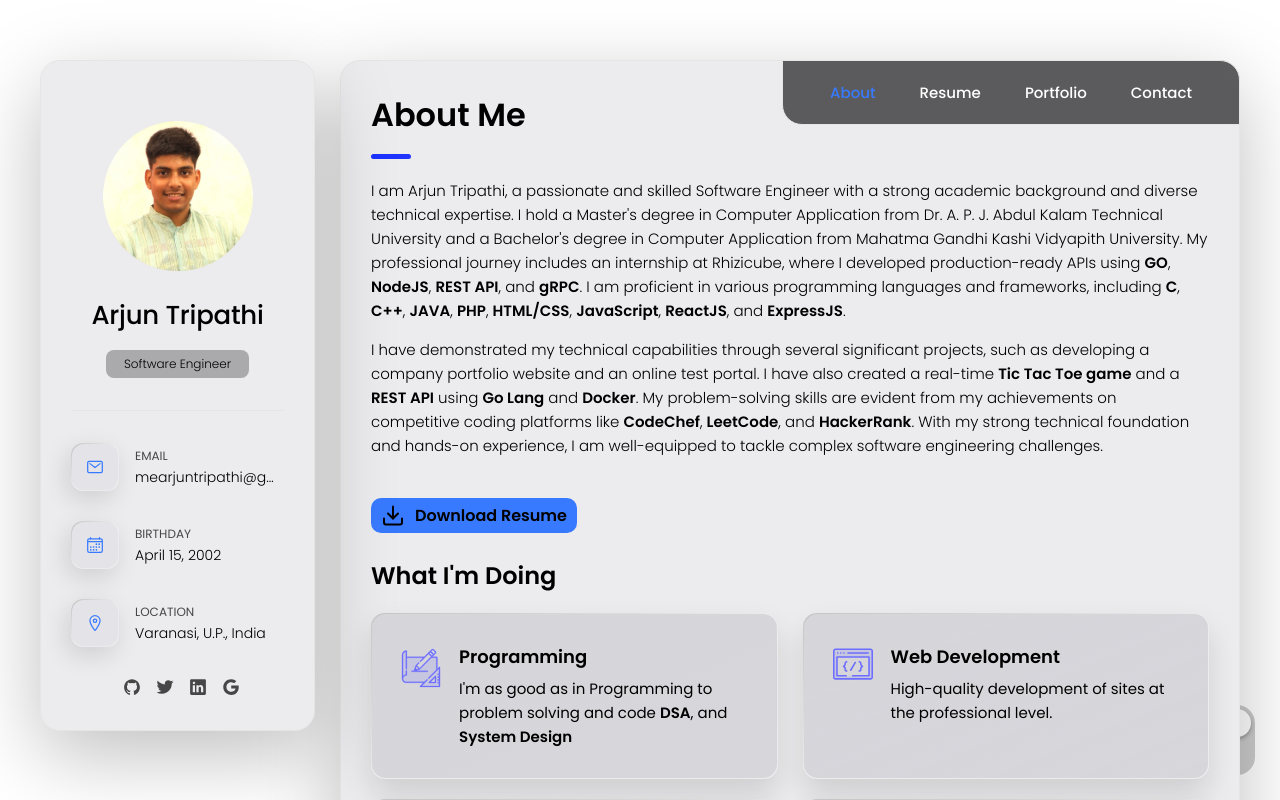
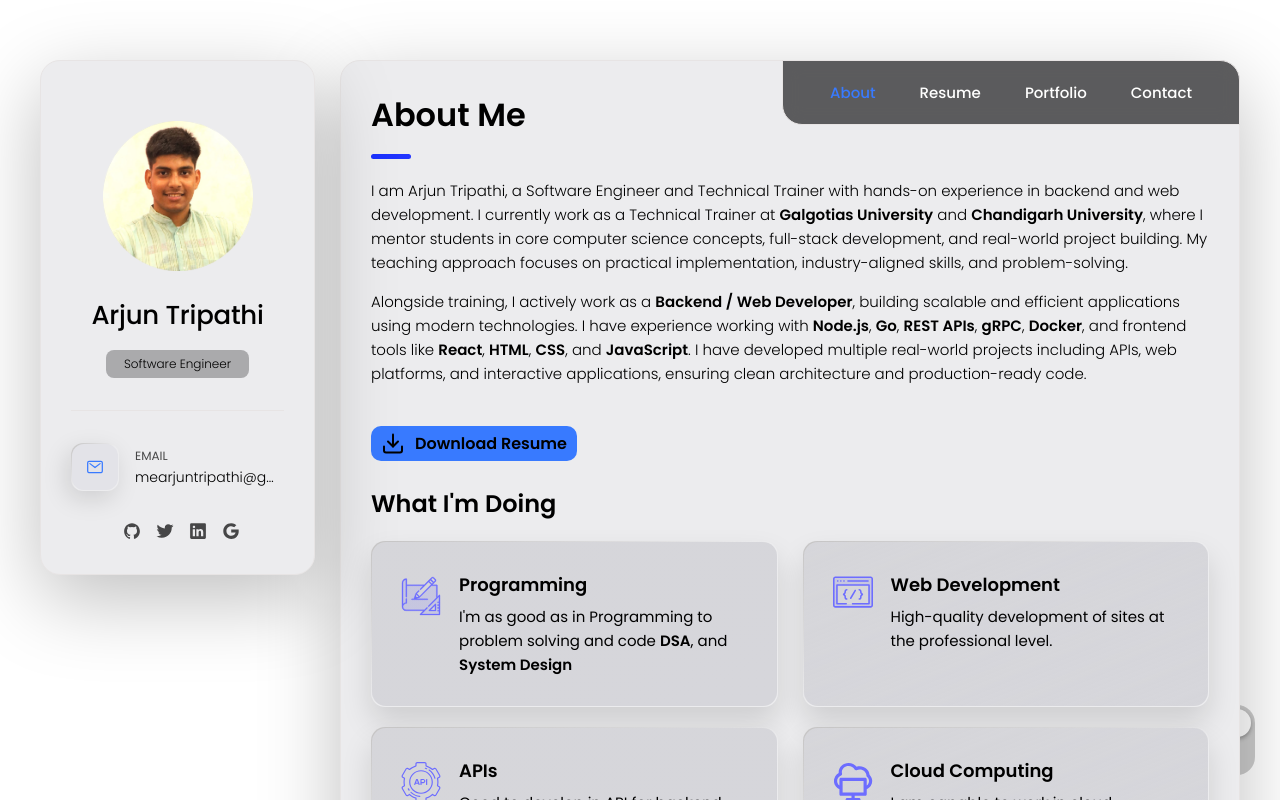
Before and after one commit to mearjuntripathi/portfolio, a React (Create React App) app: page / in a window 1280 px wide. Shown: the top 800 px of the page. Built offline with nearby package versions, Linux system fonts and the light colour scheme.

Commit message:
content update

```diff
--- a/src/components/Components.jsx
+++ b/src/components/Components.jsx
@@ -11,7 +11,7 @@ function SidebarInfo() {
         elementToggleFunc(sidebar);
     }
     return <div className="sidebar-info">
-        <figure className="avatar-box" style={{borderRadius :"50%"}}>
+        <figure className="avatar-box" style={{ borderRadius: "50%" }}>
             <img src={Introduction.profile} alt={Introduction.name} width="80" />
         </figure>
 
@@ -86,7 +86,7 @@ function SidebarInfoMore() {
                 link="tel:+918887135297"
                 displayText="+91 8887135297"
             /> */}
-            <ContactItem
+            {/* <ContactItem
                 icon="calendar-outline"
                 name="Birthday"
                 time
@@ -98,7 +98,7 @@ function SidebarInfoMore() {
                 name="Location"
                 address
                 displayText="Varanasi, U.P., India"
-            />
+            /> */}
 
         </ul>
 
--- a/src/information.js
+++ b/src/information.js
@@ -50,25 +50,20 @@ const SocialAccount = {
 
 const AboutMe = {
     about_text: `<p>
-            I am Arjun Tripathi, a passionate and skilled Software Engineer with a strong academic background and
-            diverse technical expertise. I hold a Master's degree in Computer Application from Dr. A. P. J. Abdul Kalam
-            Technical University and a Bachelor's degree in Computer Application from Mahatma Gandhi Kashi Vidyapith
-            University. My professional journey includes an internship at Rhizicube, where I developed production-ready
-            APIs using <b>GO</b>, <b>NodeJS</b>, <b>REST API</b>, and <b>gRPC</b>. I am proficient in various
-            programming languages and
-            frameworks, including <b>C</b>, <b>C++</b>, <b>JAVA</b>, <b>PHP</b>, <b>HTML/CSS</b>, <b>JavaScript</b>,
-            <b>ReactJS</b>, and <b>ExpressJS</b>.
-          </p>
-          <p>
-            I have demonstrated my technical capabilities through several significant projects, such as developing a
-            company portfolio website and an online test portal. I have also created a real-time <b>Tic Tac Toe game</b>
-            and a
-            <b>REST API</b> using <b>Go Lang</b> and <b>Docker</b>. My problem-solving skills are evident from my
-            achievements on competitive
-            coding platforms like <b>CodeChef</b>, <b>LeetCode</b>, and <b>HackerRank</b>. With my strong technical
-            foundation and hands-on
-            experience, I am well-equipped to tackle complex software engineering challenges.
-          </p>`,
+  I am Arjun Tripathi, a Software Engineer and Technical Trainer with hands-on experience in backend and web development.
+  I currently work as a Technical Trainer at <b>Galgotias University</b> and <b>Chandigarh University</b>, where I mentor
+  students in core computer science concepts, full-stack development, and real-world project building. My teaching
+  approach focuses on practical implementation, industry-aligned skills, and problem-solving.
+</p>
+
+<p>
+  Alongside training, I actively work as a <b>Backend / Web Developer</b>, building scalable and efficient applications
+  using modern technologies. I have experience working with <b>Node.js</b>, <b>Go</b>, <b>REST APIs</b>, <b>gRPC</b>,
+  <b>Docker</b>, and frontend tools like <b>React</b>, <b>HTML</b>, <b>CSS</b>, and <b>JavaScript</b>. I have developed
+  multiple real-world projects including APIs, web platforms, and interactive applications, ensuring clean
+  architecture and production-ready code.
+</p>
+`,
     resume: "https://drive.google.com/file/d/1AU0YVDIEhOKu_g-yi-7DXbseyWCpQkl6/view?usp=sharing",
 
     service: [
```
